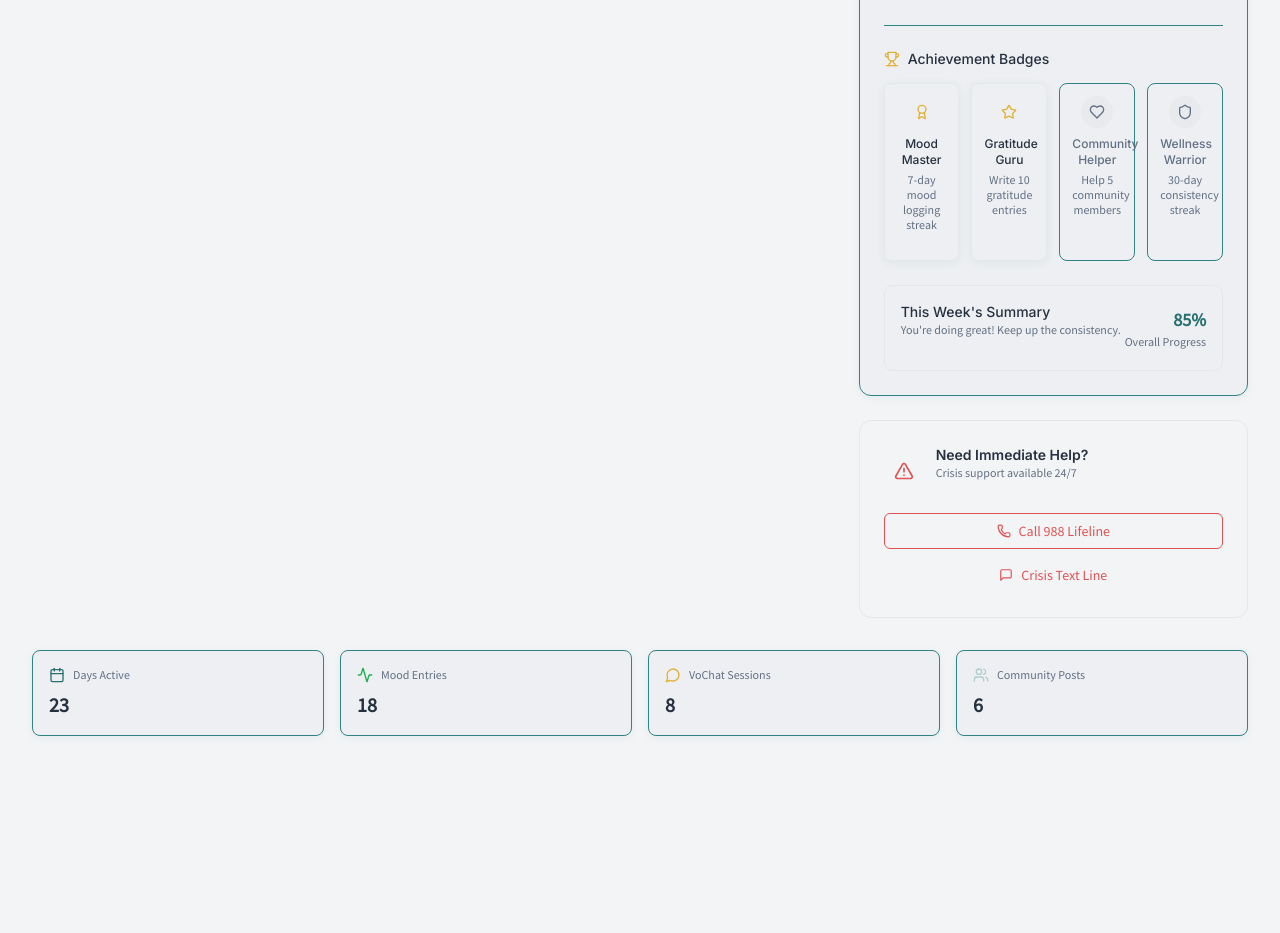
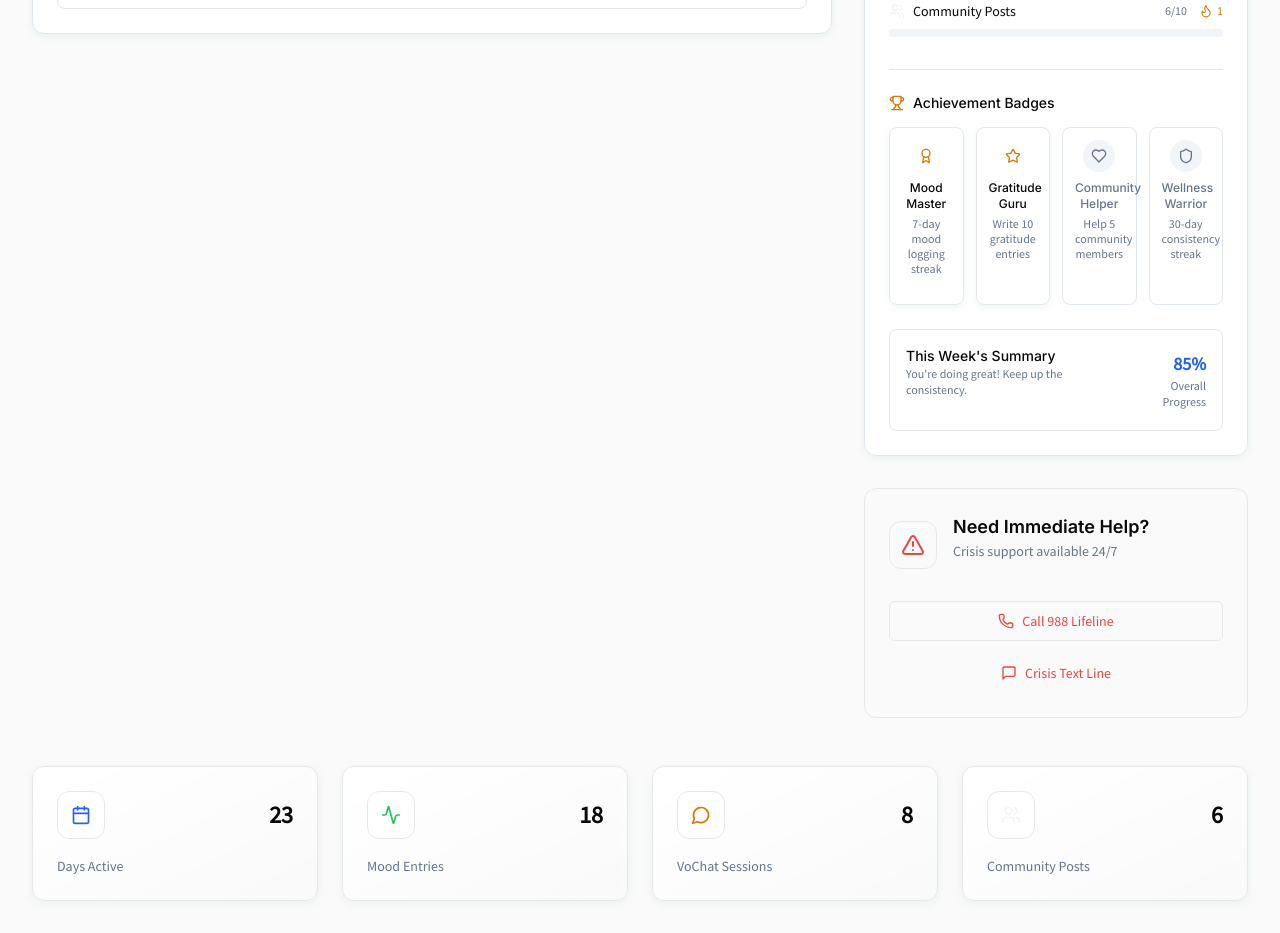
Before and after one commit to gayathriparsam/EAT-Project, a React (Vite) app: page / in a window 1280 px wide. Shown: the part 1320-2253 px from the top of the page. Before the commit the page ends 2088 px from the top, so only its background shows below. Built offline with nearby package versions, Linux system fonts and the light colour scheme.

Commit message:
Refactor: Redesign project with dark theme

```diff
--- /dev/null
+++ b/src/components/ui/ThemeToggle.tsx
@@ -0,0 +1,42 @@
+import { useEffect, useState } from 'react';
+import Button from './Button';
+
+const ThemeToggle = () => {
+  const [theme, setTheme] = useState('light');
+
+  useEffect(() => {
+    // Check for saved theme or default to light
+    const savedTheme = localStorage.getItem('theme') || 'light';
+    setTheme(savedTheme);
+    updateTheme(savedTheme);
+  }, []);
+
+  const updateTheme = (newTheme: string) => {
+    const root = document.documentElement;
+    if (newTheme === 'dark') {
+      root.classList.add('dark');
+    } else {
+      root.classList.remove('dark');
+    }
+    localStorage.setItem('theme', newTheme);
+  };
+
+  const toggleTheme = () => {
+    const newTheme = theme === 'light' ? 'dark' : 'light';
+    setTheme(newTheme);
+    updateTheme(newTheme);
+  };
+
+  return (
+    <Button
+      variant="ghost"
+      size="icon"
+      onClick={toggleTheme}
+      iconName={theme === 'light' ? 'Moon' : 'Sun'}
+      className="text-text-secondary hover:text-foreground transition-colors"
+      aria-label={`Switch to ${theme === 'light' ? 'dark' : 'light'} theme`}
+    />
+  );
+};
+
+export default ThemeToggle;
--- a/src/pages/dashboard/index.jsx
+++ b/src/pages/dashboard/index.jsx
@@ -98,30 +98,33 @@ const Dashboard = () => {
           <motion.div
             initial={{ opacity: 0, y: -20 }}
             animate={{ opacity: 1, y: 0 }}
-              className="mb-6 p-4 bg-primary/10 border border-primary/20 rounded-lg"
+            className="mb-8 p-6 bg-gradient-to-r from-primary/10 via-primary/5 to-primary/10 border border-primary/30 rounded-xl backdrop-blur-sm"
           >
             <div className="flex items-center justify-between">
-                <div className="flex items-center space-x-3">
-                  <Icon name="Bell" size={20} className="text-primary" />
+              <div className="flex items-center space-x-4">
+                <div className="w-12 h-12 bg-primary/20 rounded-xl flex items-center justify-center backdrop-blur-sm border border-primary/30">
+                  <Icon name="Bell" size={24} className="text-primary" />
+                </div>
                 <div>
-                    <h3 className="text-sm font-medium text-foreground">
+                  <h3 className="text-lg font-semibold text-foreground">
                     You have {unreadCount} new notification
                     {unreadCount > 1 ? "s" : ""}
                   </h3>
-                    <p className="text-xs text-text-secondary">
+                  <p className="text-sm text-text-secondary">
                     {notifications?.find((n) => !n?.read)?.message}
                   </p>
                 </div>
               </div>
               <Button
                 variant="ghost"
-                  size="sm"
+                size="default"
                 onClick={() =>
                   markNotificationAsRead(
                     notifications?.find((n) => !n?.read)?.id
                   )
                 }
                 iconName="X"
+                className="text-text-secondary hover:text-foreground hover:bg-primary/10"
               >
                 Dismiss
               </Button>
@@ -134,22 +137,22 @@ const Dashboard = () => {
           <motion.div
             initial={{ opacity: 0 }}
             animate={{ opacity: 1 }}
-              className="fixed inset-0 bg-black/50 backdrop-blur-sm z-50 flex items-center justify-center"
+            className="fixed inset-0 bg-black/60 backdrop-blur-md z-50 flex items-center justify-center"
           >
-              <div className="bg-card rounded-xl p-8 shadow-elevated border border-border max-w-sm mx-4">
+            <div className="bg-gradient-to-br from-card to-card/90 rounded-2xl p-8 shadow-2xl border border-border/50 max-w-sm mx-4 backdrop-blur-sm">
               <div className="text-center">
-                  <div className="w-16 h-16 bg-primary/20 rounded-full flex items-center justify-center mx-auto mb-4 breathing-animation">
-                    <Icon name="Camera" size={32} className="text-primary" />
+                <div className="w-20 h-20 bg-gradient-to-br from-primary/20 to-primary/30 rounded-2xl flex items-center justify-center mx-auto mb-6 breathing-animation border border-primary/40 backdrop-blur-sm">
+                  <Icon name="Camera" size={36} className="text-primary" />
                 </div>
-                  <h3 className="text-lg font-semibold text-foreground mb-2">
+                <h3 className="text-xl font-bold text-foreground mb-3">
                   Analyzing Your Vibe...
                 </h3>
-                  <p className="text-sm text-text-secondary mb-4">
+                <p className="text-sm text-text-secondary mb-6 leading-relaxed">
                   Please look at the camera while we detect your current
-                    emotional state.
+                  emotional state using advanced AI.
                 </p>
                 <div className="flex justify-center">
-                    <div className="w-8 h-8 border-2 border-primary border-t-transparent rounded-full animate-spin" />
+                  <div className="w-10 h-10 border-3 border-primary border-t-transparent rounded-full animate-spin" />
                 </div>
               </div>
             </div>
@@ -157,9 +160,9 @@ const Dashboard = () => {
         )}
 
       {/* Main Dashboard Grid */}
-          <div className="grid grid-cols-1 lg:grid-cols-3 gap-6">
+      <div className="grid grid-cols-1 lg:grid-cols-3 gap-8">
         {/* Left Column - Main Content */}
-            <div className="lg:col-span-2 space-y-6">
+        <div className="lg:col-span-2 space-y-8">
           {/* Welcome Section */}
           <motion.div
             initial={{ opacity: 0, y: 20 }}
@@ -197,7 +200,7 @@ const Dashboard = () => {
         </div>
 
         {/* Right Column - Sidebar */}
-            <div className="space-y-6">
+        <div className="space-y-8">
           {/* Recent Activity */}
           <motion.div
             initial={{ opacity: 0, x: 20 }}
@@ -221,44 +224,44 @@ const Dashboard = () => {
             initial={{ opacity: 0, x: 20 }}
             animate={{ opacity: 1, x: 0 }}
             transition={{ delay: 0.6 }}
-                className="bg-error/10 border border-error/20 rounded-xl p-6"
+            className="bg-gradient-to-br from-destructive/5 via-destructive/10 to-destructive/5 border border-destructive/20 rounded-xl p-6 backdrop-blur-sm"
           >
-                <div className="flex items-center space-x-3 mb-4">
-                  <div className="w-10 h-10 bg-error/20 rounded-lg flex items-center justify-center">
+            <div className="flex items-center space-x-4 mb-6">
+              <div className="w-12 h-12 bg-destructive/20 rounded-xl flex items-center justify-center backdrop-blur-sm border border-destructive/30">
                 <Icon
                   name="AlertTriangle"
-                      size={20}
-                      className="text-error"
+                  size={24}
+                  className="text-destructive"
                 />
               </div>
               <div>
-                    <h3 className="text-sm font-semibold text-foreground">
+                <h3 className="text-lg font-semibold text-foreground">
                   Need Immediate Help?
                 </h3>
-                    <p className="text-xs text-text-secondary">
+                <p className="text-sm text-text-secondary">
                   Crisis support available 24/7
                 </p>
               </div>
             </div>
 
-                <div className="space-y-2">
+            <div className="space-y-3">
               <Button
                 variant="outline"
-                    size="sm"
+                size="default"
                 fullWidth
                 iconName="Phone"
                 iconPosition="left"
-                    className="text-error border-error hover:bg-error hover:text-error-foreground"
+                className="text-destructive border-destructive/40 hover:bg-destructive hover:text-destructive-foreground hover:border-destructive transition-all"
               >
                 Call 988 Lifeline
               </Button>
               <Button
                 variant="ghost"
-                    size="sm"
+                size="default"
                 fullWidth
                 iconName="MessageSquare"
                 iconPosition="left"
-                    className="text-error hover:bg-error/10"
+                className="text-destructive hover:bg-destructive/10 hover:text-destructive transition-all"
               >
                 Crisis Text Line
               </Button>
@@ -272,7 +275,7 @@ const Dashboard = () => {
             initial={{ opacity: 0, y: 20 }}
             animate={{ opacity: 1, y: 0 }}
             transition={{ delay: 0.7 }}
-            className="mt-8 grid grid-cols-2 sm:grid-cols-4 gap-4"
+            className="mt-12 grid grid-cols-2 sm:grid-cols-4 gap-6"
           >
             {[
               {
@@ -280,38 +283,50 @@ const Dashboard = () => {
                 value: "23",
                 icon: "Calendar",
                 color: "text-primary",
+                bgColor: "bg-primary/10",
+                borderColor: "border-primary/20"
               },
               {
                 label: "Mood Entries",
                 value: "18",
                 icon: "Activity",
                 color: "text-success",
+                bgColor: "bg-success/10",
+                borderColor: "border-success/20"
               },
               {
                 label: "VoChat Sessions",
                 value: "8",
                 icon: "MessageCircle",
-                color: "text-accent",
+                color: "text-warning",
+                bgColor: "bg-warning/10",
+                borderColor: "border-warning/20"
               },
               {
                 label: "Community Posts",
                 value: "6",
                 icon: "Users",
                 color: "text-secondary",
+                bgColor: "bg-secondary/10",
+                borderColor: "border-secondary/20"
               },
             ]?.map((stat, index) => (
               <div
                 key={index}
-                className="bg-card rounded-lg p-4 shadow-gentle border border-border"
+                className={`bg-gradient-to-br from-card to-card/80 rounded-xl p-6 shadow-gentle border backdrop-blur-sm ${stat.borderColor} hover:shadow-elevated transition-all duration-300 group cursor-pointer`}
               >
-                <div className="flex items-center space-x-2 mb-2">
-                  <Icon name={stat?.icon} size={16} className={stat?.color} />
-                  <span className="text-xs text-text-secondary">
+                <div className="flex items-center justify-between mb-4">
+                  <div className={`w-12 h-12 ${stat.bgColor} rounded-xl flex items-center justify-center backdrop-blur-sm border ${stat.borderColor} group-hover:scale-110 transition-transform`}>
+                    <Icon name={stat?.icon} size={20} className={stat?.color} />
+                  </div>
+                  <div className="text-2xl font-bold text-foreground">
+                    {stat?.value}
+                  </div>
+                </div>
+                <div>
+                  <span className="text-sm font-medium text-text-secondary">
                     {stat?.label}
                   </span>
-                </div>
-                <div className="text-xl font-semibold text-foreground">
-                  {stat?.value}
                 </div>
               </div>
             ))}
--- a/src/styles/index.css
+++ b/src/styles/index.css
@@ -2,68 +2,97 @@
 @tailwind components;
 @tailwind utilities;
 
-/* CSS Variables for Design System - Enhanced Dark Theme */
+/* Enhanced Design System with Perfect Contrast */
 :root {
-  /* Color Variables - Enhanced HSL values for better contrast */
-  --color-border: hsl(180, 47%, 35%);
-  --color-input: hsl(220, 15%, 95%);
-  --color-ring: hsl(180, 47%, 30%);
-  --color-background: hsl(220, 15%, 96%);
-  --color-foreground: hsl(215, 25%, 20%);
-  --color-primary: hsl(180, 47%, 30%);
-  --color-primary-foreground: hsl(0, 0%, 100%);
-  --color-secondary: hsl(180, 25%, 75%);
-  --color-secondary-foreground: hsl(0, 0%, 100%);
-  --color-destructive: hsl(0, 70%, 60%);
-  --color-destructive-foreground: hsl(0, 0%, 100%);
-  --color-muted: hsl(220, 15%, 92%);
-  --color-muted-foreground: hsl(215, 15%, 45%);
-  --color-accent: hsl(43, 75%, 55%);
-  --color-accent-foreground: hsl(0, 0%, 100%);
-  --color-popover: hsl(220, 15%, 94%);
-  --color-popover-foreground: hsl(215, 25%, 20%);
-  --color-card: hsl(220, 15%, 94%);
-  --color-card-foreground: hsl(215, 25%, 20%);
-  --color-success: hsl(142, 71%, 40%);
-  --color-success-foreground: hsl(0, 0%, 100%);
-  --color-warning: hsl(43, 75%, 55%);
-  --color-warning-foreground: hsl(0, 0%, 100%);
-  --color-error: hsl(0, 70%, 60%);
-  --color-error-foreground: hsl(0, 0%, 100%);
-  --color-surface: hsl(220, 15%, 92%);
-  --color-text-primary: hsl(215, 25%, 20%);
-  --color-text-secondary: hsl(215, 15%, 45%);
+  /* Base Surface Colors */
+  --color-background: hsl(0, 0%, 98%);
+  --color-foreground: hsl(240, 10%, 4%);
+  --color-card: hsl(0, 0%, 100%);
+  --color-card-foreground: hsl(240, 10%, 4%);
+  --color-popover: hsl(0, 0%, 100%);
+  --color-popover-foreground: hsl(240, 10%, 4%);
+
+  /* Primary Brand Colors */
+  --color-primary: hsl(221, 83%, 53%);
+  --color-primary-foreground: hsl(0, 0%, 98%);
+
+  /* Secondary Colors */
+  --color-secondary: hsl(210, 40%, 96%);
+  --color-secondary-foreground: hsl(240, 10%, 4%);
+
+  /* Muted Colors */
+  --color-muted: hsl(210, 40%, 96%);
+  --color-muted-foreground: hsl(215, 16%, 47%);
+
+  /* Accent Colors */
+  --color-accent: hsl(210, 40%, 96%);
+  --color-accent-foreground: hsl(240, 10%, 4%);
+
+  /* Status Colors */
+  --color-destructive: hsl(0, 84%, 60%);
+  --color-destructive-foreground: hsl(0, 0%, 98%);
+  --color-success: hsl(142, 71%, 45%);
+  --color-success-foreground: hsl(0, 0%, 98%);
+  --color-warning: hsl(32, 95%, 44%);
+  --color-warning-foreground: hsl(0, 0%, 98%);
+  --color-error: hsl(0, 84%, 60%);
+  --color-error-foreground: hsl(0, 0%, 98%);
+
+  /* Border & Input */
+  --color-border: hsl(214, 32%, 91%);
+  --color-input: hsl(214, 32%, 91%);
+  --color-ring: hsl(221, 83%, 53%);
+
+  /* Surface & Text */
+  --color-surface: hsl(210, 40%, 98%);
+  --color-text-primary: hsl(240, 10%, 4%);
+  --color-text-secondary: hsl(215, 16%, 47%);
 }
 
 .dark {
-  --color-border: hsl(180, 25%, 30%);
-  --color-input: hsl(215, 20%, 18%);
-  --color-ring: hsl(180, 47%, 60%);
-  --color-background: hsl(215, 28%, 12%);
-  --color-foreground: hsl(210, 40%, 95%);
-  --color-primary: hsl(180, 47%, 60%);
-  --color-primary-foreground: hsl(215, 28%, 12%);
-  --color-secondary: hsl(215, 20%, 25%);
-  --color-secondary-foreground: hsl(210, 40%, 95%);
-  --color-destructive: hsl(0, 62%, 35%);
-  --color-destructive-foreground: hsl(210, 40%, 95%);
-  --color-muted: hsl(215, 20%, 18%);
-  --color-muted-foreground: hsl(215, 20%, 60%);
-  --color-accent: hsl(43, 75%, 50%);
-  --color-accent-foreground: hsl(215, 28%, 12%);
-  --color-popover: hsl(215, 20%, 18%);
-  --color-popover-foreground: hsl(210, 40%, 95%);
-  --color-card: hsl(215, 20%, 16%);
-  --color-card-foreground: hsl(210, 40%, 95%);
-  --color-success: hsl(142, 71%, 35%);
-  --color-success-foreground: hsl(210, 40%, 95%);
-  --color-warning: hsl(43, 75%, 50%);
-  --color-warning-foreground: hsl(215, 28%, 12%);
-  --color-error: hsl(0, 62%, 35%);
-  --color-error-foreground: hsl(210, 40%, 95%);
-  --color-surface: hsl(215, 20%, 18%);
-  --color-text-primary: hsl(210, 40%, 95%);
-  --color-text-secondary: hsl(215, 20%, 60%);
+  /* Base Surface Colors - Perfect Dark Theme Contrast */
+  --color-background: hsl(240, 10%, 4%);
+  --color-foreground: hsl(0, 0%, 98%);
+  --color-card: hsl(240, 10%, 6%);
+  --color-card-foreground: hsl(0, 0%, 98%);
+  --color-popover: hsl(240, 10%, 6%);
+  --color-popover-foreground: hsl(0, 0%, 98%);
+
+  /* Primary Brand Colors */
+  --color-primary: hsl(221, 83%, 53%);
+  --color-primary-foreground: hsl(0, 0%, 98%);
+
+  /* Secondary Colors */
+  --color-secondary: hsl(240, 4%, 16%);
+  --color-secondary-foreground: hsl(0, 0%, 98%);
+
+  /* Muted Colors */
+  --color-muted: hsl(240, 4%, 16%);
+  --color-muted-foreground: hsl(240, 5%, 65%);
+
+  /* Accent Colors */
+  --color-accent: hsl(240, 4%, 16%);
+  --color-accent-foreground: hsl(0, 0%, 98%);
+
+  /* Status Colors */
+  --color-destructive: hsl(0, 63%, 31%);
+  --color-destructive-foreground: hsl(0, 0%, 98%);
+  --color-success: hsl(142, 71%, 45%);
+  --color-success-foreground: hsl(0, 0%, 98%);
+  --color-warning: hsl(32, 95%, 44%);
+  --color-warning-foreground: hsl(240, 10%, 4%);
+  --color-error: hsl(0, 63%, 31%);
+  --color-error-foreground: hsl(0, 0%, 98%);
+
+  /* Border & Input */
+  --color-border: hsl(240, 4%, 16%);
+  --color-input: hsl(240, 4%, 16%);
+  --color-ring: hsl(221, 83%, 53%);
+
+  /* Surface & Text */
+  --color-surface: hsl(240, 4%, 10%);
+  --color-text-primary: hsl(0, 0%, 98%);
+  --color-text-secondary: hsl(240, 5%, 65%);
 }
 
 /* Custom Keyframes - Enhanced with Better Opacity */
--- a/tailwind.config.js
+++ b/tailwind.config.js
@@ -7,54 +7,54 @@ export default {
   theme: {
     extend: {
       colors: {
-        border: 'var(--color-border)', /* teal border with low opacity */
-        input: 'var(--color-input)', /* pure white with subtle warmth */
-        ring: 'var(--color-ring)', /* deep teal */
-        background: 'var(--color-background)', /* pure white with subtle warmth */
-        foreground: 'var(--color-foreground)', /* deep blue-gray */
+        border: 'var(--color-border)',
+        input: 'var(--color-input)',
+        ring: 'var(--color-ring)',
+        background: 'var(--color-background)',
+        foreground: 'var(--color-foreground)',
         primary: {
-          DEFAULT: 'var(--color-primary)', /* deep teal */
-          foreground: 'var(--color-primary-foreground)', /* white */
+          DEFAULT: 'var(--color-primary)',
+          foreground: 'var(--color-primary-foreground)',
         },
         secondary: {
-          DEFAULT: 'var(--color-secondary)', /* lighter teal complement */
-          foreground: 'var(--color-secondary-foreground)', /* white */
+          DEFAULT: 'var(--color-secondary)',
+          foreground: 'var(--color-secondary-foreground)',
         },
         destructive: {
-          DEFAULT: 'var(--color-destructive)', /* clear red */
-          foreground: 'var(--color-destructive-foreground)', /* white */
+          DEFAULT: 'var(--color-destructive)',
+          foreground: 'var(--color-destructive-foreground)',
         },
         muted: {
-          DEFAULT: 'var(--color-muted)', /* barely-there teal tint */
-          foreground: 'var(--color-muted-foreground)', /* medium gray */
+          DEFAULT: 'var(--color-muted)',
+          foreground: 'var(--color-muted-foreground)',
         },
         accent: {
-          DEFAULT: 'var(--color-accent)', /* warm amber */
-          foreground: 'var(--color-accent-foreground)', /* white */
+          DEFAULT: 'var(--color-accent)',
+          foreground: 'var(--color-accent-foreground)',
         },
         popover: {
-          DEFAULT: 'var(--color-popover)', /* pure white with subtle warmth */
-          foreground: 'var(--color-popover-foreground)', /* deep blue-gray */
+          DEFAULT: 'var(--color-popover)',
+          foreground: 'var(--color-popover-foreground)',
         },
         card: {
-          DEFAULT: 'var(--color-card)', /* barely-there teal tint */
-          foreground: 'var(--color-card-foreground)', /* deep blue-gray */
+          DEFAULT: 'var(--color-card)',
+          foreground: 'var(--color-card-foreground)',
         },
         success: {
-          DEFAULT: 'var(--color-success)', /* calming green */
-          foreground: 'var(--color-success-foreground)', /* white */
+          DEFAULT: 'var(--color-success)',
+          foreground: 'var(--color-success-foreground)',
         },
         warning: {
-          DEFAULT: 'var(--color-warning)', /* gentle amber */
-          foreground: 'var(--color-warning-foreground)', /* white */
+          DEFAULT: 'var(--color-warning)',
+          foreground: 'var(--color-warning-foreground)',
         },
         error: {
-          DEFAULT: 'var(--color-error)', /* clear red */
-          foreground: 'var(--color-error-foreground)', /* white */
+          DEFAULT: 'var(--color-error)',
+          foreground: 'var(--color-error-foreground)',
         },
-        surface: 'var(--color-surface)', /* barely-there teal tint */
-        'text-primary': 'var(--color-text-primary)', /* deep blue-gray */
-        'text-secondary': 'var(--color-text-secondary)', /* medium gray */
+        surface: 'var(--color-surface)',
+        'text-primary': 'var(--color-text-primary)',
+        'text-secondary': 'var(--color-text-secondary)',
       },
       fontFamily: {
         'sans': ['Source Sans Pro', 'sans-serif'],
```
Also changed, not shown: src/components/ui/Header.tsx (+8 -5 lines). Lines whose indentation alone changed are shown as unchanged.
